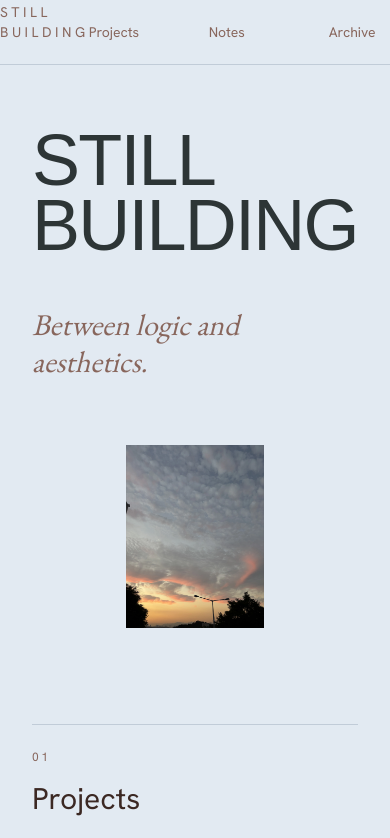
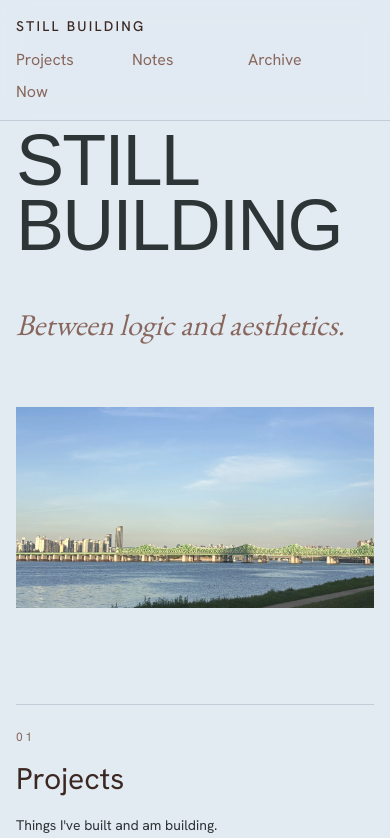
Before and after one commit to yunzaex/still-building, a Next.js app: page / in a window 390 px wide. Shown: the top 838 px of the page. Built offline with nearby package versions, Linux system fonts and the light colour scheme; a web font is replaced by a local one.

Commit message:
feat: home 반응형

```diff
--- a/app/page.tsx
+++ b/app/page.tsx
@@ -1,4 +1,5 @@
 import Image from "next/image";
+import Container from "@/components/Container";
 import MenuCard from "@/components/MenuCard";
 
 const menuItems = [
@@ -31,7 +32,7 @@ const menuItems = [
 export default function Home() {
   return (
     <main className="min-h-screen bg-(--bg) text-(--text)">
-      <section className="mx-auto max-w-6xl px-8 pb-16 pt-32">
+      <Container className="pb-12 pt-32 sm:pb-16 sm:pt-36">
         <div className="grid gap-12 md:grid-cols-[1.2fr_0.8fr] md:items-end">
           <div>
             <h1 className="font-hero text-7xl uppercase leading-[0.9] tracking-tight md:text-9xl">
@@ -46,13 +47,15 @@ export default function Home() {
           </p>
         </div>
 
-        <div className="relative mt-16 aspect-[16/9] w-full overflow-hidden md:aspect-[2.2/1]">
+        <div className="mt-16 w-full">
           <Image
-            src="/hero-image.webp"
+            src="/main-home.webp"
             alt="Hero image"
-            fill
+            width={4622}
+            height={2600}
             priority
-            className="object-contain"
+            sizes="(max-width: 767px) calc(100vw - 32px), (max-width: 1199px) 85vw, 1152px"
+            className="h-auto w-full"
           />
         </div>
 
@@ -67,7 +70,7 @@ export default function Home() {
             />
           ))}
         </section>
-      </section>
+      </Container>
     </main>
   );
 }
--- a/components/Container.tsx
+++ b/components/Container.tsx
@@ -8,7 +8,9 @@ export default function Container({
   className = "",
 }: ContainerProps) {
   return (
-    <div className={`mx-auto w-full max-w-6xl px-8 ${className}`}>
+    <div
+      className={`mx-auto w-full max-w-6xl px-4 sm:px-6 lg:px-8 ${className}`}
+    >
       {children}
     </div>
   );
--- a/components/Navbar.tsx
+++ b/components/Navbar.tsx
@@ -1,6 +1,7 @@
 "use client";
 
 import Link from "next/link";
+import Container from "@/components/Container";
 
 const navItems = [
   { name: "Projects", href: "/projects" },
@@ -11,11 +12,12 @@ const navItems = [
 
 export default function Navbar() {
   return (
-    <header className="fixed left-0 top-0 z-50 w-full border-b border-(--line) bg-(--bg)">
-      <nav className="mx-auto flex h-16 max-w-6xl items-center justify-between text-sm">
+    <header className="fixed inset-x-0 top-0 z-50 border-b border-(--line) bg-(--bg)/90 backdrop-blur-md">
+      <Container>
+        <div className="flex flex-col gap-3 py-4 sm:flex-row sm:items-center sm:justify-between sm:gap-8">
           <Link
             href="/"
-          className="group tracking-[0.25em] text-(--brown-light) transition-colors hover:text-(--brown)"
+            className="group w-fit text-sm font-medium tracking-[0.16em] text-(--brown)"
           >
             <span>STILL BUILDING</span>
             <span className="ml-0.5 inline-block opacity-0 animate-cursor">
@@ -23,7 +25,10 @@ export default function Navbar() {
             </span>
           </Link>
 
-        <div className="flex gap-6">
+          <nav
+            aria-label="주요 메뉴"
+            className="flex flex-wrap items-center gap-x-5 gap-y-2 sm:justify-end sm:gap-x-7"
+          >
             {navItems.map((item, index) => {
               return (
                 <Link
@@ -54,8 +59,9 @@ export default function Navbar() {
                 </Link>
               );
             })}
+          </nav>
         </div>
-      </nav>
+      </Container>
     </header>
   );
 }
```
Also changed, not shown: public/hero-image.webp (deleted), public/main-home.webp (added), 1 other file (tests, documents, lock files or other folders). Lines whose indentation alone changed are shown as unchanged.
